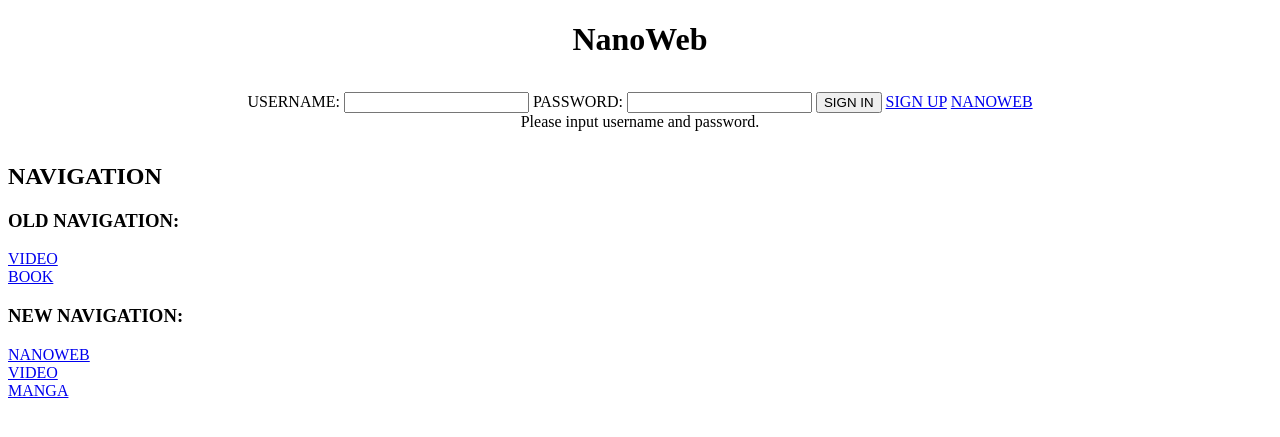
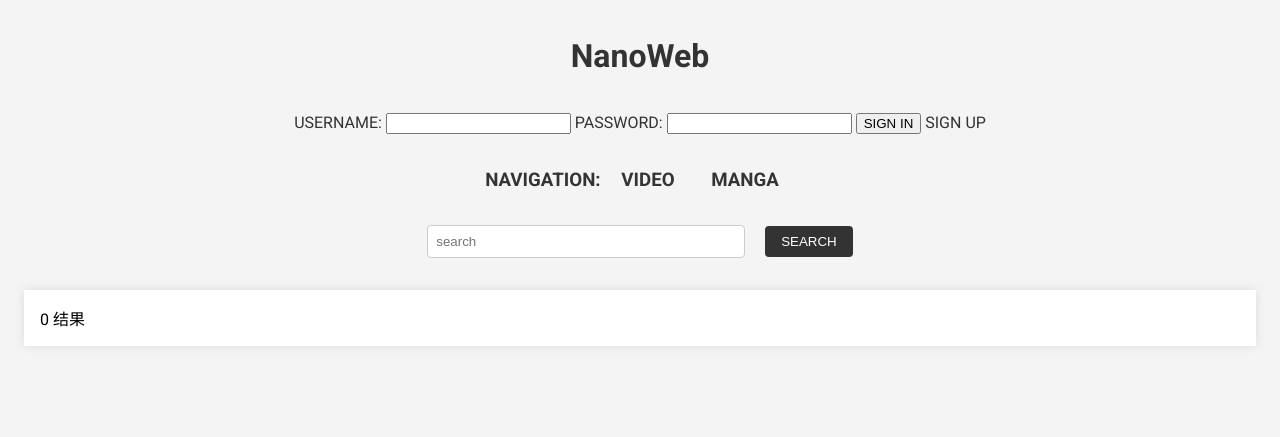
Before and after one commit to NanodAaa/NanoWeb, a PHP site: page /NanodAaa/index.php?page=video in a window 1280 px wide. Shown: the top 437 px of the page. Run offline with PHP 8.4, Linux system fonts and the light colour scheme; data that the repository does not hold is empty.

Commit message:
UserSys0617 Done

```diff
--- a/phps/index.php
+++ b/phps/index.php
@@ -1,7 +1,7 @@
 <?php session_start(); ?>
 
 <!DOCTYPE html>
-<html>
+<html lang="en">
 
 <head>
     <meta charset="utf-8">
@@ -11,76 +11,128 @@
 
     <!-- CSS -->
     <link rel="stylesheet" type="text/css" href="../webview/css/webview.css">
+    <link href="https://fonts.googleapis.com/css2?family=Roboto:wght@400;700&display=swap" rel="stylesheet">
 </head>
 
 <!-- MAIN -->
-<body>
-    <div><h1 style="text-align: center;">NanoWeb</h1></div>
+
+<body class="body">
+    <div class="logo">
+        <h1 class="mainTitle"><a href="./index.php">NanoWeb</a></h1>
+    </div>
 
     <!-- SIGNIN BAR -->
     <div class="signInBar">
         <!-- Juage the login statement -->
         <!-- Logined -->
-        <?php if (isset($_SESSION["username"])) : ?>
-            <a href="#">Welcome! [<?php echo $_SESSION['username']; ?>]</a>
-            <a href="./index.php?logout=true">Logout</a>
+        <?php if (isset($_SESSION["username"])): ?>
+            <h2><a href="#">Welcome! [<?php echo $_SESSION['username']; ?>]</a> <a href="./index.php?logout=true">Logout</a></h2>
             <?php
-            if (isset($_GET["logout"])){
+            if (isset($_GET["logout"])) {
                 unset($_SESSION["username"]);
-                echo("Logout success!");
+                echo ("Logout success!");
                 unset($_GET["logout"]);
-                header("Refresh: 1");
+                header("Refresh: 0");
             }
             ?>
 
-        <!-- Unlogined -->
+            <!-- Unlogined -->
         <?php else: ?>
+            <!-- SignUp -->
             <form action="./index.php" method="get">
                 USERNAME: <input type="text" name="username">
                 PASSWORD: <input type="password" name="password">
                 <input type="submit" value="SIGN IN">
                 <a href="../phps/usersystem/signup.php">SIGN UP</a>
-                <a href="./index.php">NANOWEB</a>
             </form>
 
-            <!-- Signin -->
+            <!-- SignIn -->
             <?php
-            include "../nanoweb_db/conn.php";
-            if (!isset($_GET["username"]) || !isset($_GET["password"])){
-                echo("Please input username and password.<br>");
+            if (!isset($_GET["username"]) || empty($_GET["username"]) || !isset($_GET["password"]) || empty($_GET["password"])) {
+                //    echo("Please input username and password.<br>");
             } else {
+                include "../nanoweb_db/conn.php";
                 $username = $_GET["username"];
                 $password = $_GET["password"];
                 $sql = "SELECT * FROM users WHERE username='$username' AND passwd='$password'";
                 $result = $conn->query($sql);
-                if (mysqli_num_rows($result)){
+                if (mysqli_num_rows($result)) {
                     //    echo "Signin success!";
                     $_SESSION["username"] = $username;
-                    echo("Signin success!");
-                    header("Refresh: 1");
+                    echo ("Signin success!");
+                    header("Refresh: 0");
                 } else {
                     echo ("Username or password incorrect!");
                 }
+                $conn->close();
             }
             ?>
         <?php endif ?>
     </div>
 
-    <!-- NAVIGATION BAR  -->
+    <!-- NAVIGATION -->
     <div class="navigationBar">
-        <h2>NAVIGATION</h2>
-        <div>
-            <h3>OLD NAVIGATION:</h3>
-            <a href="../videos/video-page.php">VIDEO</a><br>
-            <a href="../images/image-page.php">BOOK</a><br>
-            <h3>NEW NAVIGATION:</h3>
-            <a href="./index.php">NANOWEB</a><br>
-            <a href="./index.php?page=video_page">VIDEO</a><br>
-            <a href="./index.php?page=manga_page">MANGA</a><br>
-        </form>
-        </div>
+        <h3>NAVIGATION: <a href="./index.php?page=video">VIDEO</a> <a href="./index.php?page=manga">MANGA</a></h3>
     </div>
 
+    <!-- CONTAINER -->
+    <div>
+        <?php if (isset($_GET["page"])): ?>
+            <!-- VIDEO PAGE -->
+            <?php if ($_GET["page"] == "video"): ?>
+                <!-- SEARCH BAR -->
+                <div class="searchBar">
+                    <div>
+                        <form method="GET" action="#">
+                            <input type="hidden" name="page" value="video">
+                            <input type="text" name="query" placeholder="search">
+                            <button type="submit">SEARCH</button>
+                        </form>
+                    </div>
+                </div>
+
+                <!-- INFO BAR -->
+                <div class="container">
+                    <?php
+                    include "../nanoweb_db/conn.php";
+                    if (!isset($_GET["query"]) || empty($_GET["query"])) {
+                        /* Show All Videos */
+                        $sql = "SELECT * FROM captures";
+                    } else {
+                        /* Search the keyword from nanoweb_db */
+                        $query = $_GET["query"];
+                        echo "<h2>Search result for $query:</h2>";
+                        $sql = "SELECT * FROM captures WHERE capture_name LIKE '%$query%' OR collection_name LIKE '%$query%'";
+                    }
+                    $result = $conn->query($sql);
+                    if ($result->num_rows > 0) {
+                        echo "<table border='1'>";
+                        echo "<tr>";
+                        echo "<th>cid</th>";
+                        echo "<th>Collection</th>";
+                        echo "<th>Name</th>";
+                        echo "</tr>";
+
+                        while ($row = $result->fetch_assoc()) {
+                            echo "<tr>";
+                            echo "<td>" . $row["capture_id"] . "</td>";
+                            echo "<td>" . $row["collection_name"] . "</td>";
+                            echo "<td>" . "<a href='" . $row["file_name"] . "'>" . $row["capture_name"] . "</a>" . "</td>";
+                            echo "</tr>";
+                        }
+                        echo "</table>";
+                    } else {
+                        echo "0 结果";
+                    }
+                    $conn->close();
+                    ?>
+                </div>
+
+                <!-- MANGA PAGE -->
+            <?php elseif ($_GET["page"] == "manga"): ?>
+            <?php endif ?>
+        <?php endif ?>
+    </div>
 
 </body>
 
--- a/phps/usersystem/logout.php
+++ /dev/null
@@ -1,5 +0,0 @@
-<?php
-session_start();
-unset($_SESSION['username']);
-//header('Location : /index.php');
-echo "<script>window.location.href='index.php'</script>";
--- a/phps/usersystem/signin.php
+++ /dev/null
@@ -1,2 +0,0 @@
-<?php
-include "../../nanoweb_db/conn.php";
--- /dev/null
+++ b/phps/video/upload.php
@@ -0,0 +1 @@
+<?php
--- a/webview/css/webview.css
+++ b/webview/css/webview.css
@@ -1,12 +1,92 @@
-.mainTitle{
+.body {
+    font-family: 'Roboto', sans-serif;
+    margin: 0;
+    padding: 0;
+    background-color: #f4f4f4;
+}
+
+.logo {
+    color: #333;
+    padding: 1rem;
     text-align: center;
 }
 
-.signInBar{
+.logo a {
+    color: #333;
+    padding: 1rem;
     text-align: center;
-    padding: 12px 12px 12px 12px;
+    text-decoration: none;
 }
 
-.navigationBar{
+.signInBar {
+    color: #333;
+    text-align: center;
+    text-decoration: none;
+}
+
+.signInBar a {
+    color: #333;
+    text-align: center;
+    text-decoration: none;
+}
+
+.navigationBar {
+    color: #333;
+    padding: 1rem;
+    text-align: center;
+}
+.navigationBar a {
+    color: #333;
+    margin: 0 1rem;
+    text-decoration: none;
+}
+
+.container {
+    max-width: 1200px;
+    margin: 2rem auto;
+    padding: 1rem;
+    background-color: #fff;
+    box-shadow: 0 0 10px rgba(0, 0, 0, 0.1);
+}
+
+.searchBar {
+    display: flex;
+            justify-content: center;
+            margin-bottom: 2rem;
+}
+
+.searchBar input {
+    width: 300px;
+    padding: 0.5rem;
+    border: 1px solid #ccc;
+    border-radius: 4px;
+}
+
+.searchBar button {
+    padding: 0.5rem 1rem;
+    border: none;
+    background-color: #333;
+    color: #fff;
+    border-radius: 4px;
+    margin-left: 1rem;
+}
+
+table {
+    width: 100%;
+    border-collapse: collapse;
+    margin-bottom: 2rem;
+}
+table, th, td {
+    border: 1px solid #ccc;
+}
+th, td {
+    padding: 1rem;
     text-align: left;
 }
+th {
+    background-color: #f4f4f4;
+}
+
+.signUpBar {
+    text-align: center;
+}
```
Also changed, not shown: misc/videos/video-page.php (renamed from videos/video-page.php, +9 -10 lines), phps/usersystem/signup.php (+14 -13 lines), misc/config/config.php (renamed from config/config.php), misc/images/NanoWeb_V0.0.1_Preview.jpg (renamed from images/NanoWeb_V0.0.1_Preview.jpg), misc/images/detail.php (renamed from images/detail.php), misc/images/image-page.php (renamed from images/image-page.php), misc/images/image-view.php (renamed from images/image-view.php), misc/nanodb/conn.php (renamed from nanodb/conn.php), misc/nanodb/sync-db-folder.php (renamed from nanodb/sync-db-folder.php), misc/nanodb/syncdb-capture.php (renamed from nanodb/syncdb-capture.php), misc/nanodb/syncdb.php (renamed from nanodb/syncdb.php), misc/videos/capture-view.php (renamed from videos/capture-view.php), 3 other files.
